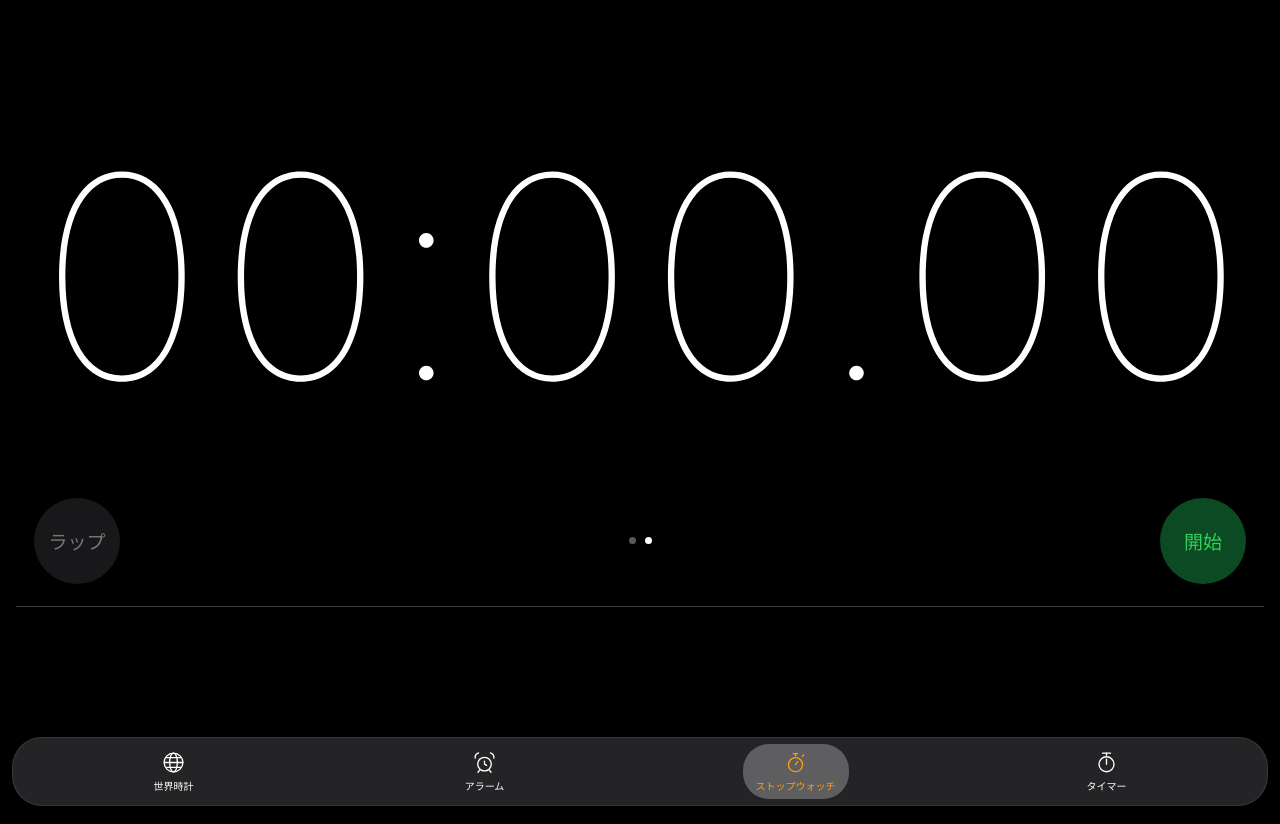
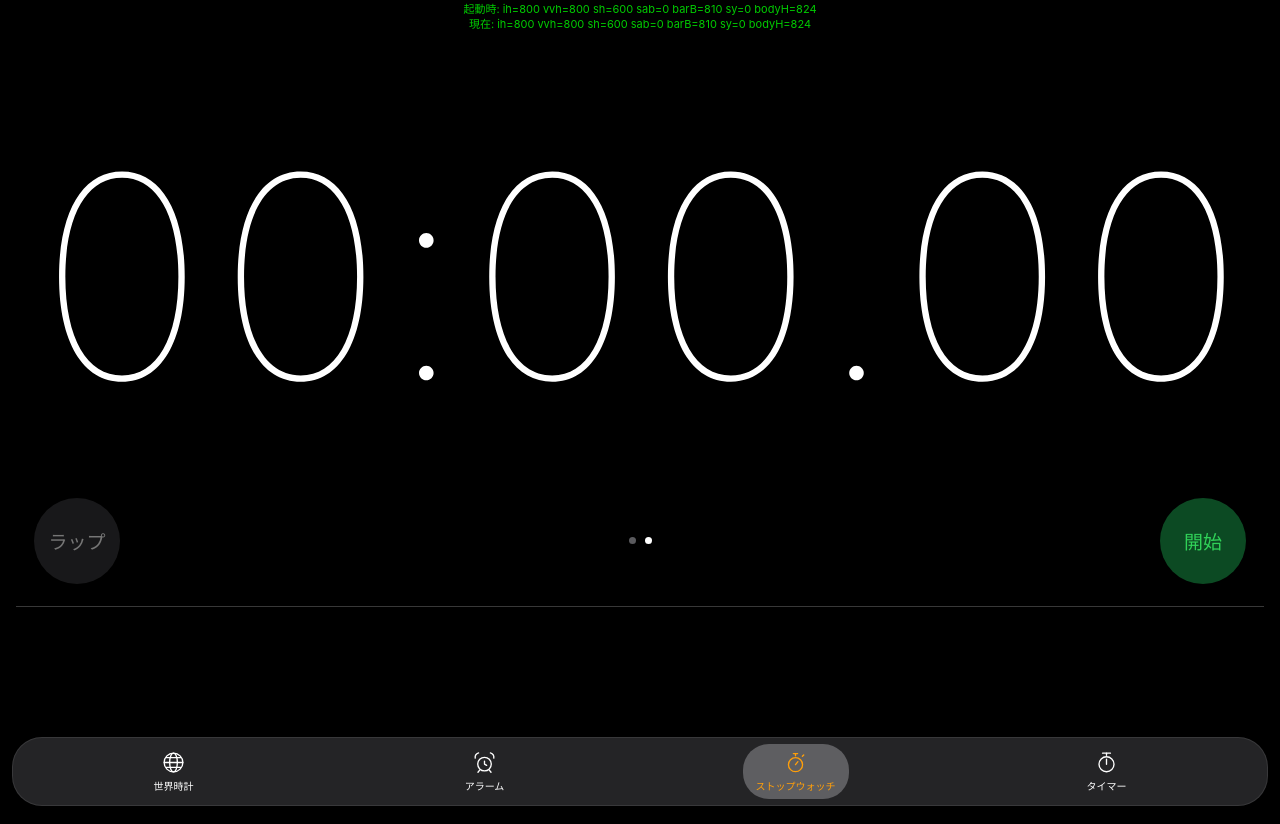
Before and after one commit to sho0628/stopwatch, a plain HTML site: page index.html in a window 1280 px wide. Drawn offline with Linux system fonts and the light colour scheme.

Commit message:
診断用: 起動時と現在の表示領域・タブバー位置を一時表示
Co-Authored-By: Claude Opus 5.5 <noreply@anthropic.com>
Claude-Session: https://claude.ai/code/session_01PoPLoF871UGxQmYB5AFQ2S

```diff
--- a/index.html
+++ b/index.html
@@ -192,6 +192,7 @@
     height: 200px; overflow-y: scroll; scroll-snap-type: y mandatory;
     text-align: center; -webkit-overflow-scrolling: touch; touch-action: pan-y; scrollbar-width: none;
   }
+  #dbg { position: fixed; top: calc(env(safe-area-inset-top, 0px) + 2px); left: 0; right: 0; text-align: center; font-size: 11px; color: #0c0; z-index: 100; pointer-events: none; white-space: pre; line-height: 1.4; }
   .wcol::-webkit-scrollbar { display: none; }
   .wcol .wi {
     height: 40px; line-height: 40px; scroll-snap-align: center; font-size: 24px;
@@ -295,6 +296,7 @@
 </style>
 </head>
 <body>
+  <div id="dbg"></div>
 
   <!-- ===== World Clock ===== -->
   <section id="view-clock" class="view">
@@ -872,6 +874,25 @@
 })();
 </script>
 <script>
+  /* --- diagnostic (temporary): viewport size at launch vs now, and where the tab bar sits --- */
+  (function () {
+    var el = document.getElementById("dbg");
+    var first = null;
+    function snap() {
+      var vv = window.visualViewport || { height: 0, offsetTop: 0 };
+      var bar = document.querySelector(".tabbar").getBoundingClientRect();
+      var probe = document.createElement("div");
+      probe.style.cssText = "position:fixed;bottom:0;height:0;padding-bottom:env(safe-area-inset-bottom);visibility:hidden;";
+      document.body.appendChild(probe);
+      var sab = Math.round(parseFloat(getComputedStyle(probe).paddingBottom) || 0);
+      document.body.removeChild(probe);
+      return "ih=" + window.innerHeight + " vvh=" + Math.round(vv.height) + " sh=" + screen.height +
+        " sab=" + sab + " barB=" + Math.round(bar.bottom) + " sy=" + Math.round(scrollY) + " bodyH=" + document.body.scrollHeight;
+    }
+    function show() { var now = snap(); if (!first) first = now; el.textContent = "起動時: " + first + "\n現在: " + now; }
+    show(); setInterval(show, 300);
+  })();
+
   /* iOS: the page itself must never be dragged; only these areas may scroll */
   var SCROLLABLE = ".scroll, .laps, .wcol, .tm-setup, .sheet";
   document.addEventListener("touchmove", function (e) {
```
